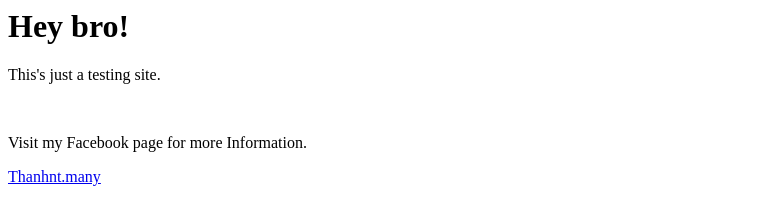
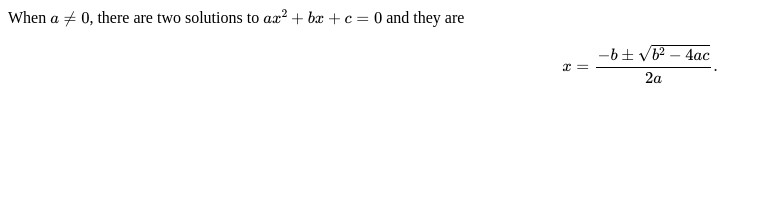
Before and after one commit to thanhntmany/thanhntmany.github.io, a plain HTML site: page index.html in a window 1280 px wide. Shown: the whole page, without its empty margins (0-772 px from the left). Drawn offline with nearby package versions, Linux system fonts and the light colour scheme.

Commit message:
testMathJax

```diff
--- a/index.html
+++ b/index.html
@@ -1,14 +1,14 @@
-<!DOCTYPE html>
+<!DOCTYPE html>
 <html>
 <head>
-<title>thanhnt.many</title>
+<title>MathJax TeX Test Page</title>
+<script src="https://polyfill.io/v3/polyfill.min.js?features=es6"></script>
+<script type="text/javascript" id="MathJax-script" async
+  src="https://cdn.jsdelivr.net/npm/mathjax@3/es5/tex-chtml.js">
+</script>
 </head>
 <body>
-
-<h1>Hey bro!</h1>
-<p>This's just a testing site.</p>
-<br/>
-<p>Visit my Facebook page for more Information.</p>
-<a href="https://fb.com/thanhnt.many">Thanhnt.many</p>
+When \(a \ne 0\), there are two solutions to \(ax^2 + bx + c = 0\) and they are
+$$x = {-b \pm \sqrt{b^2-4ac} \over 2a}.$$
 </body>
 </html>
```
